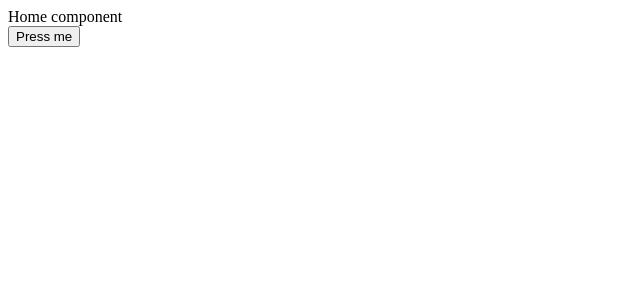
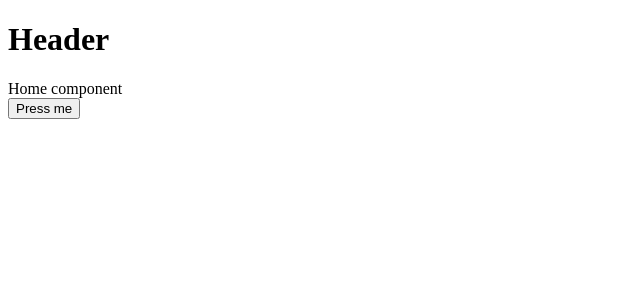
Before and after one commit to gjlacerda/react-server-side, a React app: page / in a window 1280 px wide. Shown: the top 300 px of the page, without its empty margins (0-640 px from the left). Built offline with nearby package versions, Linux system fonts and the light colour scheme; the HTML template or start-up script is replaced by a standard one.

Commit message:
Added app component

```diff
--- /dev/null
+++ b/src/client/App.js
@@ -0,0 +1,15 @@
+import React from 'react'
+import { renderRoutes } from 'react-router-config'
+
+const App = ({ route }) => {
+  return (
+    <div>
+      <h1>Header</h1>
+      {renderRoutes(route.routes)}
+    </div>
+  )
+}
+
+export default {
+  component: App
+}
--- a/src/client/components/Routes.js
+++ b/src/client/components/Routes.js
@@ -1,8 +1,12 @@
 import React from 'react'
+import App from 'client/App'
 import HomePage from 'client/pages/HomePage'
 import UsersListPage, {loadData} from 'client/pages/UsersListPage';
 
 export default [
+  {
+    ...App,
+    routes: [
       {
         ...HomePage,
         path: '/',
@@ -13,3 +17,5 @@ export default [
         path: '/users',
       }
     ]
+  }
+]
```
Lines whose indentation alone changed are shown as unchanged.
